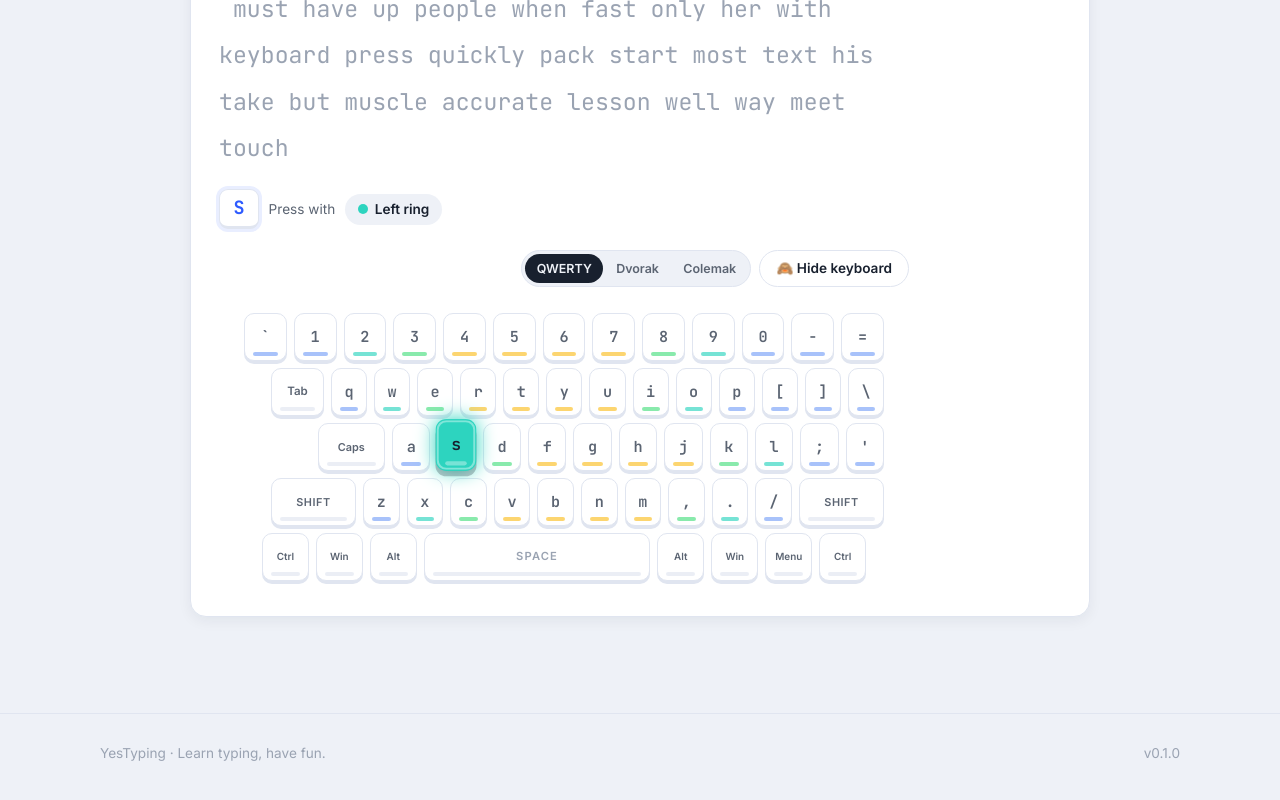
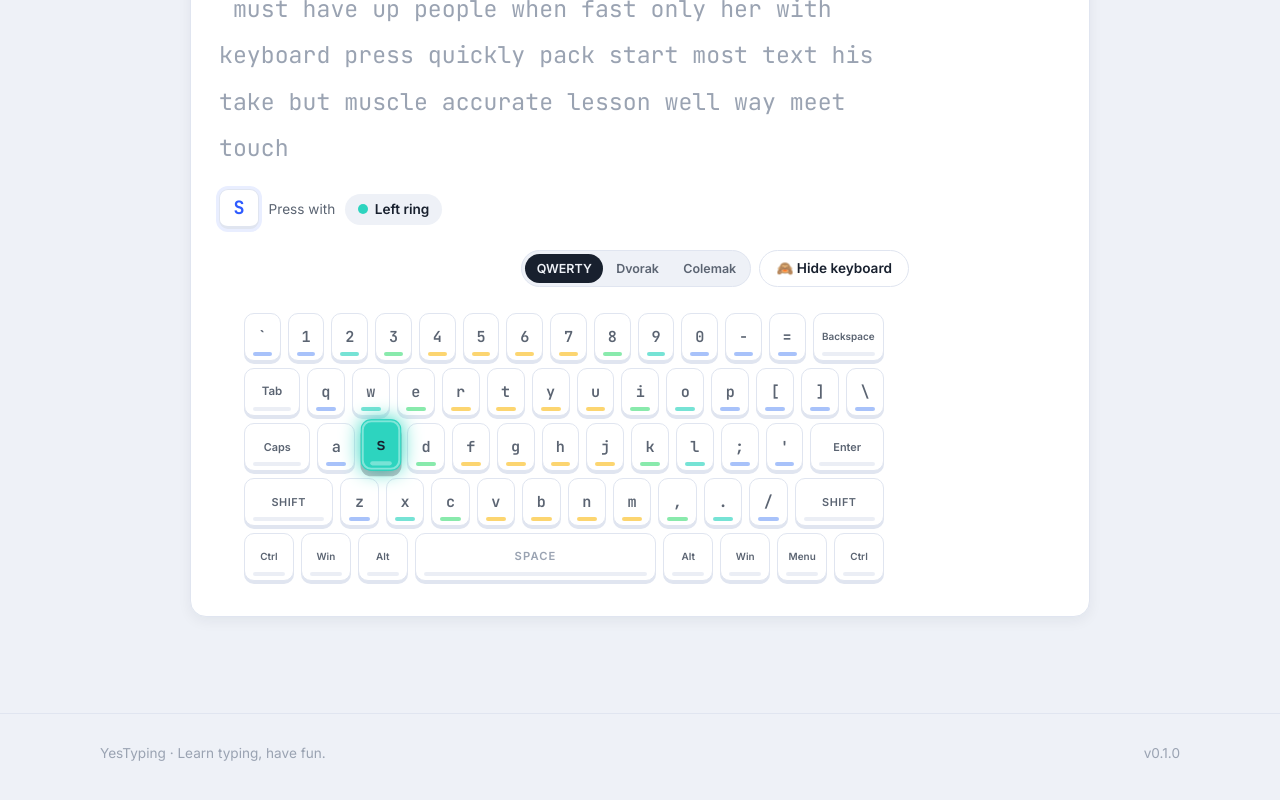
Before and after one commit to JosiahBristow/YesTyping, a React (Vite) app: page /speed-test in a window 1280 px wide. Shown: the part 860-1660 px from the top of the page. Built offline with nearby package versions, Linux system fonts and the light colour scheme; no server answers.

Commit message:
feat: rectangular keyboard with Backspace/Enter, lessons at 2/3 size
Keyboard rows now align to a clean rectangle (stagger removed) with
Backspace at the end of the top row and Enter at the end of the home
row. Lesson drills are reduced from 5 copies to 3 (~2/3 of the previous
volume).

```diff
--- a/src/components/Keyboard.tsx
+++ b/src/components/Keyboard.tsx
@@ -41,6 +41,8 @@ export function Keyboard({
       capClass(finger),
       key === 'Tab' && 'tab',
       key === 'Caps' && 'caps',
+      key === 'Backspace' && 'backspace',
+      key === 'Enter' && 'enter',
       (key === 'Ctrl' || key === 'Win' || key === 'Alt' || key === 'Menu') && 'mod',
       key === 'space' && 'space',
       isShift && 'shift',
--- a/src/features/courses/index.ts
+++ b/src/features/courses/index.ts
@@ -23,9 +23,9 @@ const RAW_COURSES: Course[] = [
   vocabCourse,
 ]
 
-const EXPAND = 5
+const EXPAND = 3
 
-/** Repeat a lesson's drill text 5x (and its vocab hints alongside) so there is
+/** Repeat a lesson's drill text (and its vocab hints alongside) so there is
  *  more material to build muscle memory on. Lesson ids/lengths are unchanged. */
 function expandLesson(lesson: Lesson): Lesson {
   const text = Array.from({ length: EXPAND }, () => lesson.text).join(' ')
--- a/src/features/typing/fingerMap.ts
+++ b/src/features/typing/fingerMap.ts
@@ -33,9 +33,9 @@ export const FINGER_BY_KEY: Record<string, Finger> = {
 }
 
 export const KEYBOARD_ROWS: string[][] = [
-  ['`', '1', '2', '3', '4', '5', '6', '7', '8', '9', '0', '-', '='],
+  ['`', '1', '2', '3', '4', '5', '6', '7', '8', '9', '0', '-', '=', 'Backspace'],
   ['Tab', 'q', 'w', 'e', 'r', 't', 'y', 'u', 'i', 'o', 'p', '[', ']', '\\'],
-  ['Caps', 'a', 's', 'd', 'f', 'g', 'h', 'j', 'k', 'l', ';', "'"],
+  ['Caps', 'a', 's', 'd', 'f', 'g', 'h', 'j', 'k', 'l', ';', "'", 'Enter'],
   ['Shift', 'z', 'x', 'c', 'v', 'b', 'n', 'm', ',', '.', '/', 'Shift'],
   ['Ctrl', 'Win', 'Alt', 'space', 'Alt', 'Win', 'Menu', 'Ctrl'],
 ]
--- a/src/styles/global.css
+++ b/src/styles/global.css
@@ -1067,23 +1067,7 @@ a {
   margin-bottom: 7px;
 }
 
-/* Stagger each row like a real keyboard */
-.kb-row-1 {
-  padding-left: 4.2%;
-}
-
-.kb-row-2 {
-  padding-left: 11.5%;
-}
-
-.kb-row-3 {
-  padding-left: 4.2%;
-}
-
-.kb-row-4 {
-  padding-left: 2.8%;
-  padding-right: 2.8%;
-}
+/* All rows align to the same rectangle (no stagger) */
 
 .keycap.tab {
   flex: 1.5;
@@ -1094,6 +1078,20 @@ a {
 
 .keycap.caps {
   flex: 1.8;
+  font-family: var(--font-body);
+  font-size: 0.68rem;
+  font-weight: 600;
+}
+
+.keycap.backspace {
+  flex: 2;
+  font-family: var(--font-body);
+  font-size: 0.62rem;
+  font-weight: 600;
+}
+
+.keycap.enter {
+  flex: 2;
   font-family: var(--font-body);
   font-size: 0.68rem;
   font-weight: 600;
```
